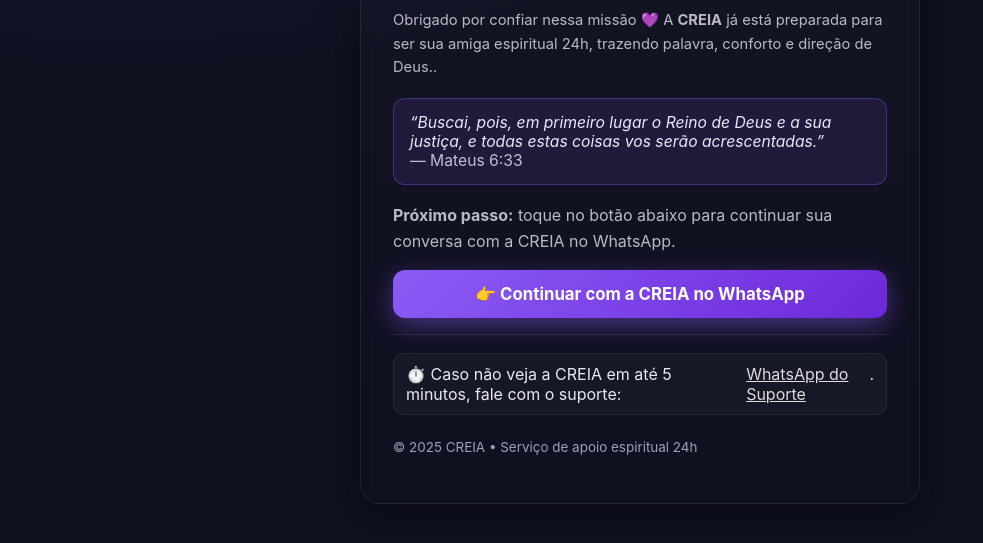
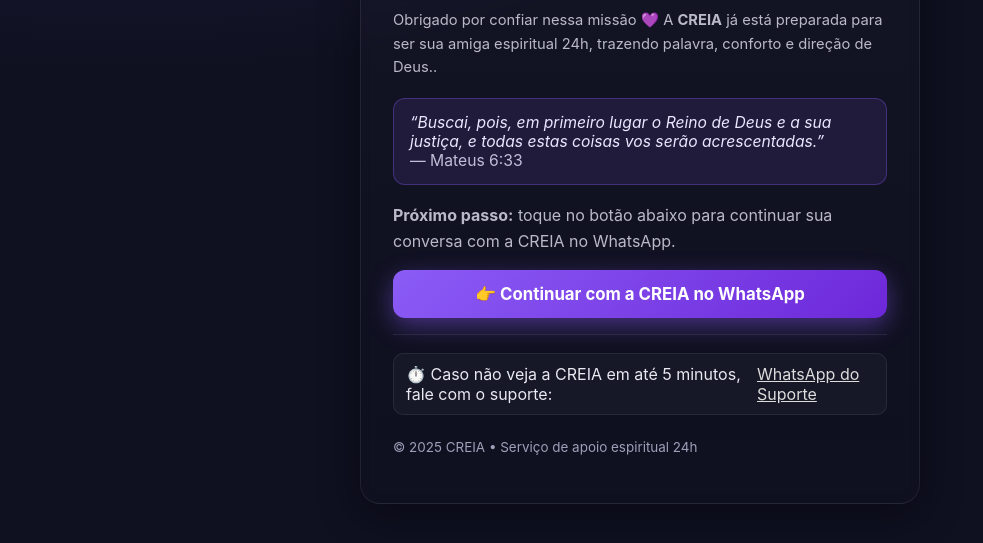
Before and after one commit to renandeholanda-lang/creia-obrigado, a plain HTML site: page index.html in a window 1280 px wide. Shown: the part 207-750 px from the top of the page, without its empty margins (0-983 px from the left). Drawn offline with Linux system fonts and the light colour scheme.

Commit message:
Update index.html

```diff
--- a/index.html
+++ b/index.html
@@ -85,7 +85,7 @@
     <div class="divider"></div>
 
     <div class="tips" aria-label="Dicas se não abrir">
-      <div class="tip">⏱️ Caso não veja a CREIA em até 5 minutos, fale com o suporte: <a href="https://wa.me/5585988505801" style="color:#ddd" target="_blank">WhatsApp do Suporte</a>.</div>
+      <div class="tip">⏱️ Caso não veja a CREIA em até 5 minutos, fale com o suporte: <a href="https://wa.me/5585988505801" style="color:#ddd" target="_blank">WhatsApp do Suporte</a></div>
     </div>
 
     <p class="foot">© <span id="yr"></span> CREIA • Serviço de apoio espiritual 24h</p>
```
